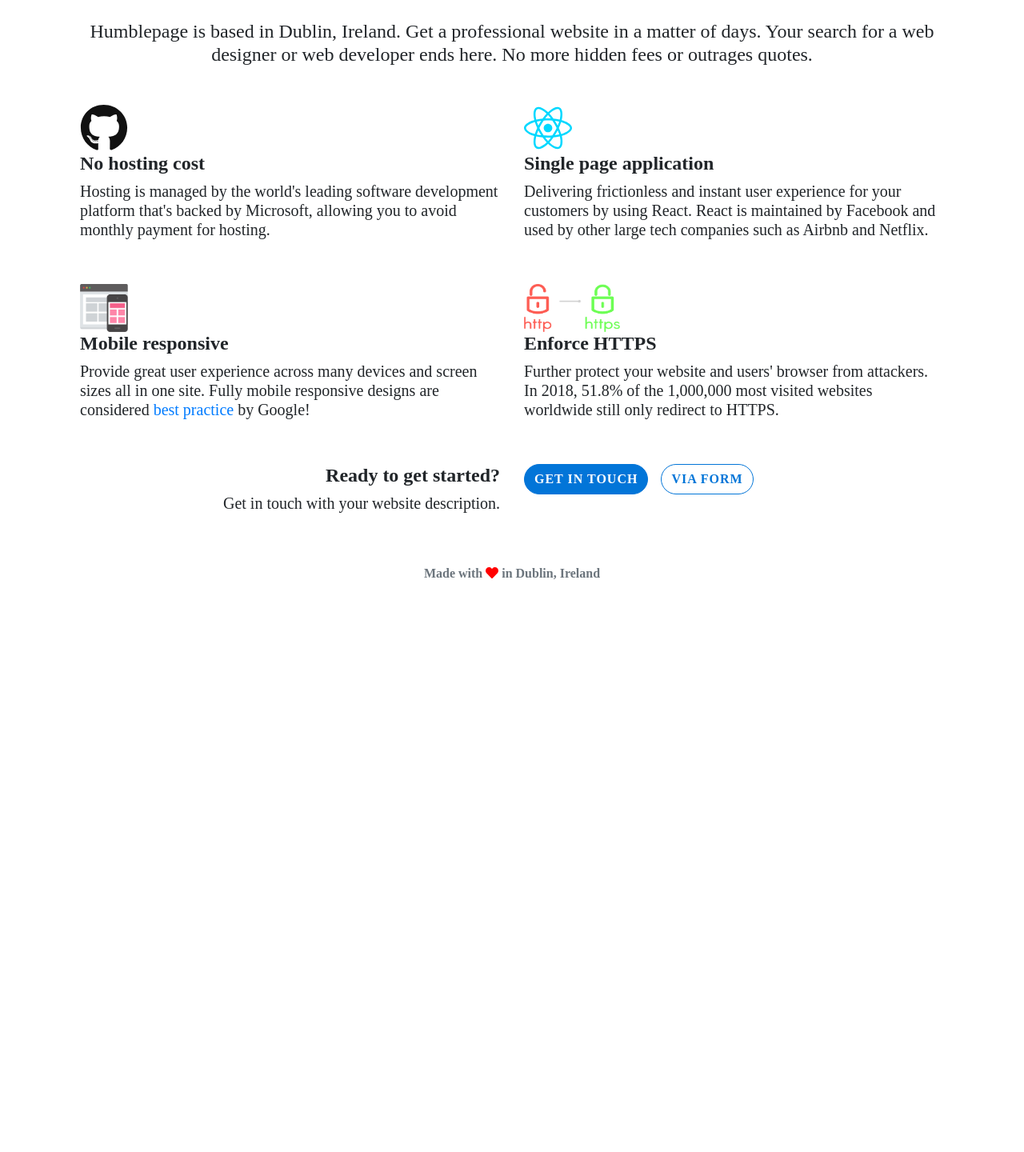
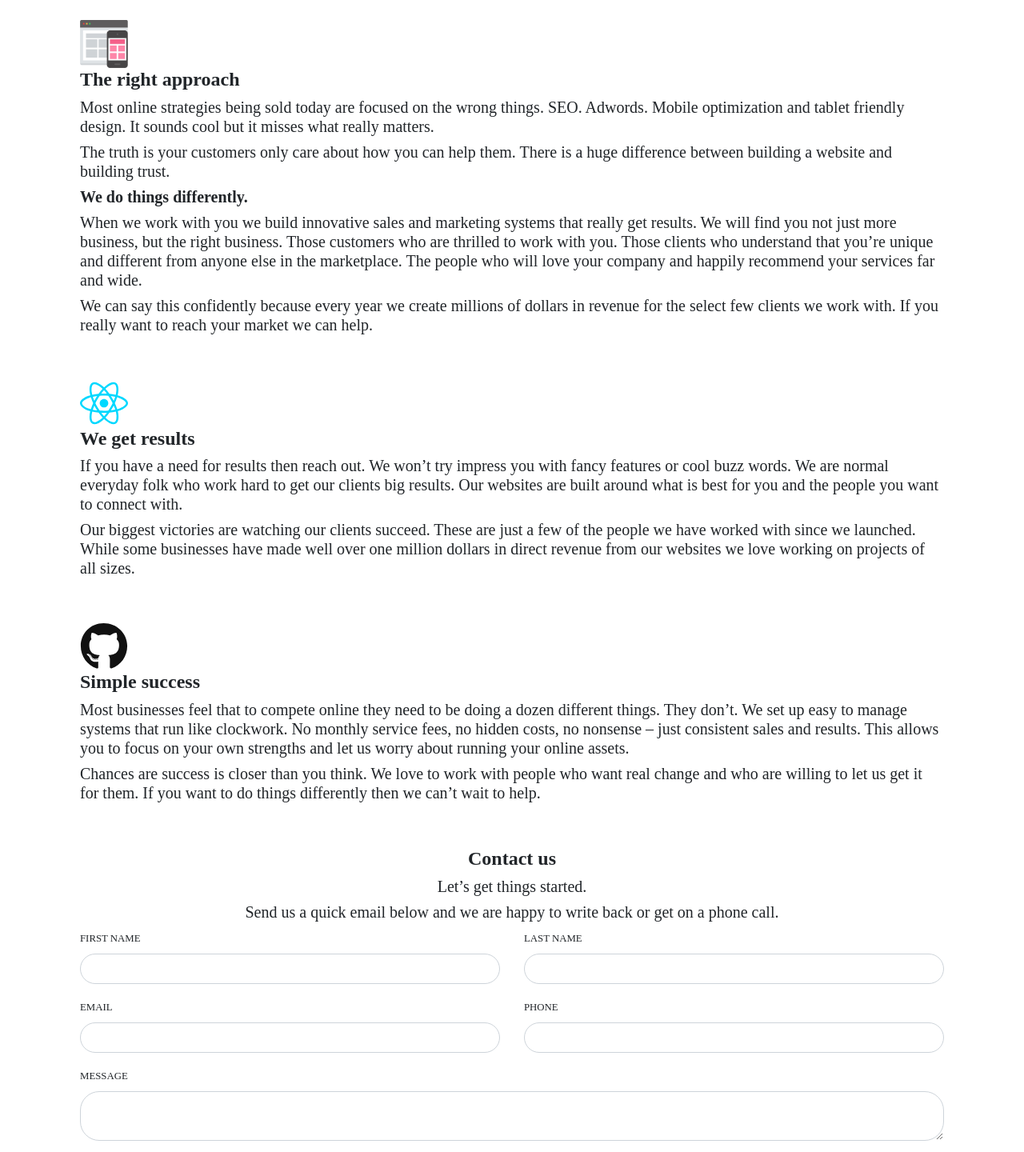
Before and after one commit to jkrclaro/asimov, a React (Create React App) app in the folder humblepage/: page / in a window 1280 px wide. Shown: the part 660-2100 px from the top of the page at 80% size. Before the commit the page ends 1397 px from the top, so only its background shows below. Built offline with nearby package versions, Linux system fonts and the light colour scheme; what webfontloader would draw is missing.

Commit message:
Use BrowserRouter and remove feature texts

```diff
--- a/humblepage/src/components/Body.jsx
+++ b/humblepage/src/components/Body.jsx
@@ -10,8 +10,8 @@
     render() {
         return (
             <div>
-                <Route exact path='/' component={Home} />
-                <Route exact path='/contact' component={Contact} />
+                <Route exact path={process.env.PUBLIC_URL + '/'} component={Home} />
+                <Route exact path={process.env.PUBLIC_URL + '/contact'} component={Contact} />
             </div>
         )
     }
--- a/humblepage/src/components/Footer.jsx
+++ b/humblepage/src/components/Footer.jsx
@@ -13,11 +13,9 @@
         return (
             <div>
                 <ul className="nav justify-content-center">
-                    <li className="nav-item">
+                    <li className="nav-item text-center">
                         <a className='nav-link disabled' href='/'>
-                            <b>
-                                Made with <FontAwesomeIcon icon='heart' style={styles.heart}/> in Dublin, Ireland
-                            </b>
+                            <b>Made with <FontAwesomeIcon icon='heart' style={styles.heart}/> in Dublin, Ireland</b>
                         </a>
                     </li>
                 </ul>
--- a/humblepage/src/components/Home.jsx
+++ b/humblepage/src/components/Home.jsx
@@ -39,16 +39,15 @@
                     <div className='row'>
                         <div className='col-lg-6 mb-5'>
                             <div className='mb-3'>
-                                <h1><b>Get a modern website</b></h1>
+                                <h1><b>Get a custom website</b></h1>
                                 <h4>
-                                    Humblepage builds tailored professionally
-                                    designed landings pages for busy people
-                                    to generate more leads.
+                                    Humblepage builds websites that captures
+                                    the owner's values.
                                 </h4>
                             </div>
                             <div className='mb-3'>
                                 <a className='btn btn-humblepage-primary mr-3' href='mailto:gethumblepage@gmail.com'>Get In Touch</a>
-                                <Link className='btn btn-humblepage-alternative' to='/contact'>Via form</Link>
+                                <Link to={process.env.PUBLIC_URL + '/contact'} className='btn btn-humblepage-primary mr-3'>Contact</Link>
                             </div>
                         </div>
                         <div className='col-lg-6 text-center'>
@@ -56,63 +55,106 @@
                         </div>
                     </div>
                 </div>
-                <div className='col-lg-12 text-center mb-5'>
-                    <h4>
-                        Humblepage is based in Dublin, Ireland.
-                        Get a professional website in a matter of days.
-                        Your search for a web designer or web developer ends here.
-                        No more hidden fees or outrages quotes.
-                    </h4>
-                </div>
                 <div className='col-lg-12 mb-5'>
                     <div className='row'>
-                        <div className='col-lg-6 mb-5'>
-                            <FontAwesomeIcon icon={['fab', 'github']} style={styles.githubIcon}/>
-                            <h4><b>No hosting cost</b></h4>
+                        <div className='col-lg-12 mb-5'>
+                            <img src={mobileresponsive} alt='mobile-responsive' height='60' width='60' />
+                            <h4><b>The right approach</b></h4>
                             <h5>
-                                Hosting is managed by the world's leading
-                                software development platform that's backed by Microsoft,
-                                allowing you to avoid monthly payment for hosting.
+                                Most online strategies being sold today are
+                                focused on the wrong things. SEO. Adwords.
+                                Mobile optimization and tablet friendly design.
+                                It sounds cool but it misses what really matters.
+                            </h5>
+                            <h5>
+                                The truth is your customers only care about
+                                how you can help them. There is a huge
+                                difference between building a website and
+                                building trust.
+                            </h5>
+                            <h5>
+                                <b>We do things differently. </b>
+                            </h5>
+                            <h5>
+                                When we work with you we build innovative sales
+                                and marketing systems that really get results.
+                                We will find you not just more business, but
+                                the right business. Those customers who are
+                                thrilled to work with you. Those clients who
+                                understand that you’re unique and different
+                                from anyone else in the marketplace.
+                                The people who will love your company and
+                                happily recommend your services far and wide.
+                            </h5>
+                            <h5>
+                                We can say this confidently because every year
+                                we create millions of dollars in revenue for
+                                the select few clients we work with.
+                                If you really want to reach your market we can help.
                             </h5>
                         </div>
-                        <div className='col-lg-6 mb-5'>
+                        <div className='col-lg-12 mb-5'>
                             <FontAwesomeIcon icon={['fab', 'react']} style={styles.reactIcon}/>
-                            <h4><b>Single page application</b></h4>
+                            <h4><b>We get results</b></h4>
                             <h5>
-                                Delivering frictionless and instant
-                                user experience for your customers by using React.
-                                React is maintained by Facebook
-                                and used by other large tech companies such as Airbnb and Netflix.
+                                If you have a need for results then reach out. We won’t try impress you with fancy features or cool buzz words. We are normal everyday folk who work hard to get our clients big results. Our websites are built around what is best for you and the people you want to connect with.
+                            </h5>
+                            <h5>
+                                Our biggest victories are watching our clients succeed. These are just a few of the people we have worked with since we launched. While some businesses have made well over one million dollars in direct revenue from our websites we love working on projects of all sizes.
                             </h5>
                         </div>
-                        <div className='col-lg-6 mb-5'>
-                            <img src={mobileresponsive} alt='mobile-responsive' height='60' width='60' />
-                            <h4><b>Mobile responsive</b></h4>
+                        <div className='col-lg-12 mb-5'>
+                            <FontAwesomeIcon icon={['fab', 'github']} style={styles.githubIcon}/>
+                            <h4><b>Simple success</b></h4>
                             <h5>
-                                Provide great user experience across many devices and screen sizes all in one site.
-                                Fully mobile responsive designs are considered <a href='https://developers.google.com/search/mobile-sites/'>best practice</a> by Google!
+                                Most businesses feel that to compete online
+                                they need to be doing a dozen different things.
+                                They don’t. We set up easy to manage systems
+                                that run like clockwork. No monthly service
+                                fees, no hidden costs, no nonsense – just
+                                consistent sales and results. This allows you
+                                to focus on your own strengths and let us
+                                worry about running your online assets.
+                            </h5>
+                            <h5>
+                                Chances are success is closer than you think.
+                                We love to work with people who want real
+                                change and who are willing to let us get it
+                                for them. If you want to do things differently
+                                then we can’t wait to help.
                             </h5>
                         </div>
-                        <div className='col-lg-6 mb-5'>
-                            <img src={enforcehttps} alt='enforce-https' height='60' width='120' />
-                            <h4><b>Enforce HTTPS</b></h4>
-                            <h5>
-                                Further protect your website and users' browser from attackers.
-                                In 2018, 51.8% of the 1,000,000 most
-                                visited websites worldwide still only redirect to HTTPS.
-                            </h5>
+                        <div className='col-lg-12 text-center'>
+                            <h4><b>Contact us</b></h4>
+                            <h5>Let’s get things started.</h5>
+                            <h5>Send us a quick email below and we are happy to write back or get on a phone call.</h5>
                         </div>
-                        <div className={this.state.isDesktop ? ('col-lg-6 text-right') : ('col-lg-6 text-center')}>
-                            <h4><b>Ready to get started?</b></h4>
-                            <h5>
-                                Get in touch with your website description.
-                            </h5>
-                        </div>
-                        <div  className={this.state.isDesktop ? ('col-lg-6') : ('col-lg-6 text-center')}>
-                            <div className='mb-3'>
-                                <a className='btn btn-humblepage-primary mr-3' href='mailto:gethumblepage@gmail.com'>Get In Touch</a>
-                                <Link className='btn btn-humblepage-alternative' to='/contact'>Via form</Link>
-                            </div>
+                        <div className='col-lg-12 mb-5'>
+                            <form action='https://formspree.io/gethumblepage@gmail.com' method='POST'>
+                                <div class='row'>
+                                    <div class='col-lg-6'>
+                                        <label for='id_first_name'><small>FIRST NAME</small></label>
+                                        <input type='text' name='id_first_name' className='form-control mb-3' required></input>
+                                    </div>
+                                    <div class='col-lg-6'>
+                                        <label for='id_last_name'><small>LAST NAME</small></label>
+                                        <input type='text' name='id_last_name' className='form-control mb-3' required></input>
+                                    </div>
+                                    <div class='col-lg-6'>
+                                        <label for='id_email'><small>EMAIL</small></label>
+                                        <input type='text' name='id_email' className='form-control mb-3' required></input>
+                                    </div>
+                                    <div class='col-lg-6'>
+                                        <label for='id_phone'><small>PHONE</small></label>
+                                        <input type='text' name='id_phone' className='form-control mb-3' required></input>
+                                    </div>
+                                    <div class='col-lg-12'>
+                                        <label class='id_message'><small>MESSAGE</small></label>
+                                        <textarea name='message' placeholder='' className='form-control mb-3'></textarea>
+                                    </div>
+                                </div>
+                                <input type='submit' className='btn btn-humblepage-primary btn-block' value='Send message'></input>
+                            </form>
                         </div>
                     </div>
                 </div>
```
Also changed, not shown: humblepage/src/App.js (+4 -4 lines).
